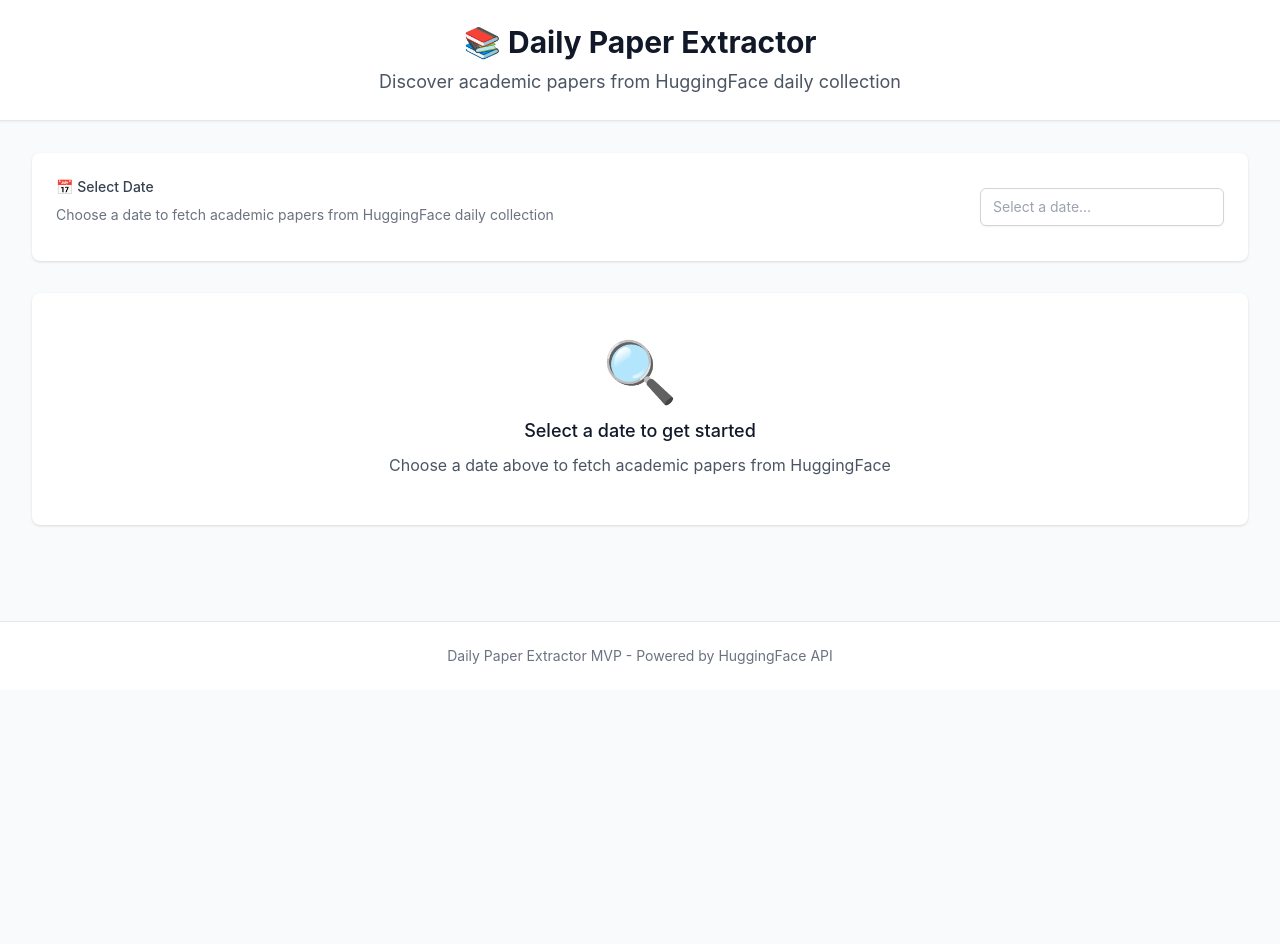
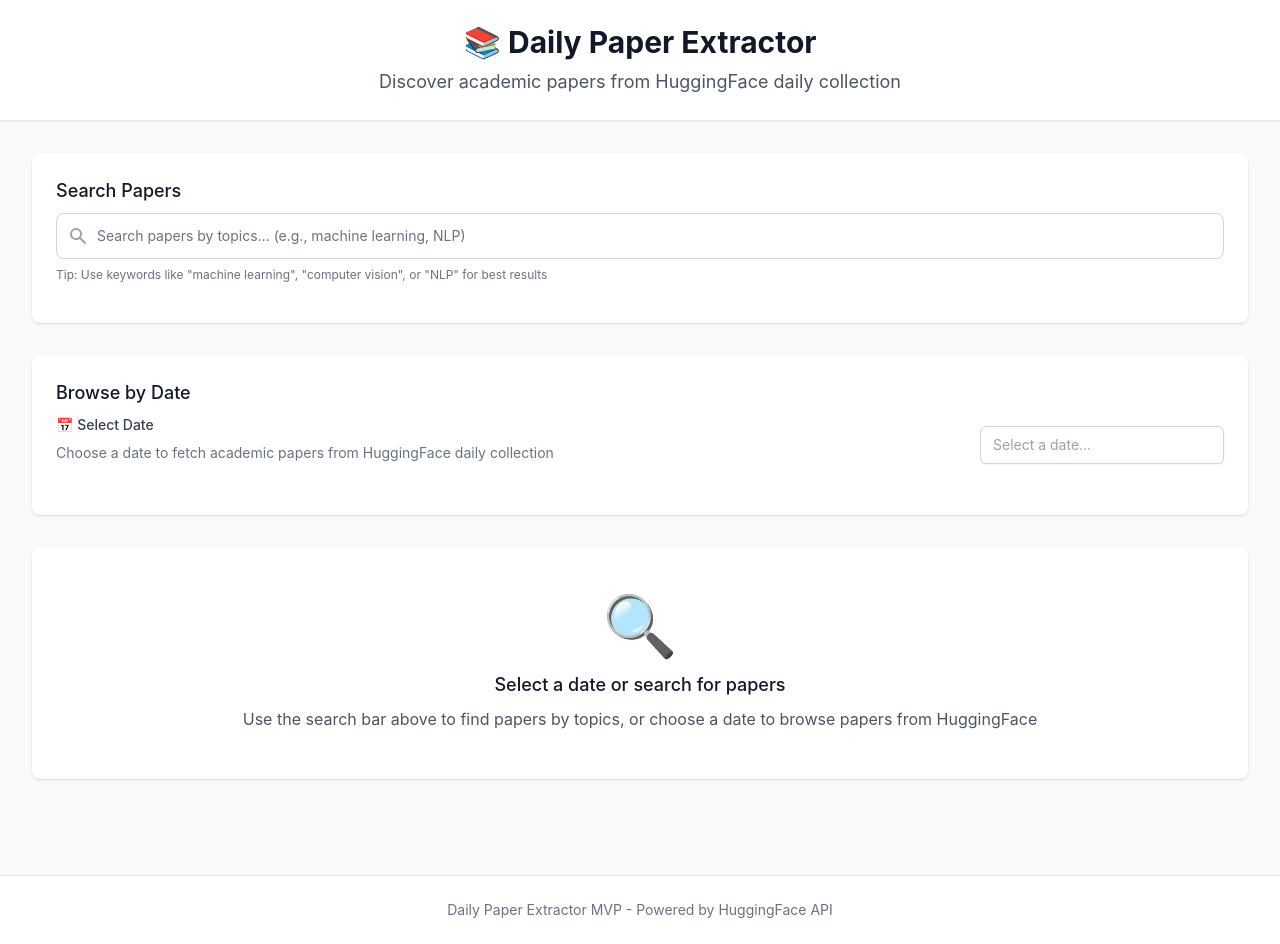
Before and after one commit to spotify2junkie/hf_ai, a React (Create React App) app in the folder frontend/: page / in a window 1280 px wide. Before the commit the page ends 800 px from the top, so only its background shows below. Built offline with nearby package versions, Linux system fonts and the light colour scheme; no server answers.

Commit message:
feat: integrate SearchResults component into App with proper state handling

```diff
--- a/frontend/src/App.tsx
+++ b/frontend/src/App.tsx
@@ -3,8 +3,11 @@ import DatePicker from './components/DatePicker';
 import PapersTable from './components/PapersTable';
 import LoadingSpinner from './components/LoadingSpinner';
 import ErrorBoundary from './components/ErrorBoundary';
+import SearchBar from './components/SearchBar';
+import SearchResults from './components/SearchResults';
 import { Paper, LoadingState } from './types';
 import PapersAPI from './services/api';
+import { useSearch } from './hooks/useSearch';
 import './App.css';
 
 function App() {
@@ -15,7 +18,25 @@ function App() {
   });
   const [selectedDate, setSelectedDate] = useState<Date | null>(null);
 
+  // Search functionality
+  const {
+    searchResponse,
+    isLoading: isSearching,
+    error: searchError,
+    performSearch,
+    clearSearch,
+    goToPage,
+    nextPage,
+    previousPage,
+  } = useSearch();
+
+  // Track if we're in search mode
+  const isSearchMode = searchResponse !== null || isSearching || searchError !== null;
+
   const handleDateSelect = async (date: Date) => {
+    // Clear search when switching to date mode
+    clearSearch();
+
     setSelectedDate(date);
 
     // Validate date
@@ -53,6 +74,17 @@ function App() {
     }
   };
 
+  const handleSearch = (query: string) => {
+    // Clear date-based results when searching
+    setPapers([]);
+    setLoadingState({ isLoading: false, error: null });
+    performSearch(query);
+  };
+
+  const handleClearSearch = () => {
+    clearSearch();
+  };
+
   const handleRetry = () => {
     if (selectedDate) {
       handleDateSelect(selectedDate);
@@ -78,13 +110,33 @@ function App() {
 
       {/* Main Content */}
       <main className="max-w-7xl mx-auto px-4 sm:px-6 lg:px-8 py-8">
+        {/* Search Bar Section */}
+        <div className="bg-white rounded-lg shadow p-6 mb-8">
+          <div className="mb-4">
+            <h2 className="text-lg font-medium text-gray-900 mb-2">
+              Search Papers
+            </h2>
+            <SearchBar
+              onSearch={handleSearch}
+              onClear={handleClearSearch}
+              isLoading={isSearching}
+              disabled={loadingState.isLoading}
+            />
+          </div>
+        </div>
+
         {/* Date Selection */}
         <div className="bg-white rounded-lg shadow p-6 mb-8">
-          <DatePicker
-            selectedDate={selectedDate}
-            onDateSelect={handleDateSelect}
-            disabled={loadingState.isLoading}
-          />
+          <div className="mb-4">
+            <h2 className="text-lg font-medium text-gray-900 mb-2">
+              Browse by Date
+            </h2>
+            <DatePicker
+              selectedDate={selectedDate}
+              onDateSelect={handleDateSelect}
+              disabled={loadingState.isLoading || isSearching}
+            />
+          </div>
         </div>
 
         {/* Loading State */}
@@ -94,8 +146,47 @@ function App() {
           </div>
         )}
 
-        {/* Error State */}
-        {loadingState.error && (
+        {/* Search Loading State */}
+        {isSearching && (
+          <div className="bg-white rounded-lg shadow p-6 mb-8">
+            <LoadingSpinner />
+            <p className="text-center text-sm text-gray-600 mt-4">
+              Searching papers...
+            </p>
+          </div>
+        )}
+
+        {/* Search Error State */}
+        {searchError && !isSearching && (
+          <div className="bg-red-50 border border-red-200 rounded-lg p-6 mb-8">
+            <div className="flex items-center">
+              <div className="flex-shrink-0">
+                <span className="text-red-400 text-xl">⚠️</span>
+              </div>
+              <div className="ml-3 flex-1">
+                <h3 className="text-sm font-medium text-red-800">
+                  Error searching papers
+                </h3>
+                <p className="mt-1 text-sm text-red-700">
+                  {searchError}
+                </p>
+              </div>
+            </div>
+          </div>
+        )}
+
+        {/* Search Results */}
+        {searchResponse && !isSearching && !searchError && (
+          <SearchResults
+            searchResponse={searchResponse}
+            onPageChange={goToPage}
+            onPrevious={previousPage}
+            onNext={nextPage}
+          />
+        )}
+
+        {/* Date-based Error State */}
+        {loadingState.error && !isSearchMode && (
           <div className="bg-red-50 border border-red-200 rounded-lg p-6 mb-8">
             <div className="flex items-center">
               <div className="flex-shrink-0">
@@ -123,8 +214,8 @@ function App() {
           </div>
         )}
 
-        {/* Results */}
-        {papers.length > 0 && !loadingState.isLoading && (
+        {/* Date-based Results */}
+        {papers.length > 0 && !loadingState.isLoading && !isSearchMode && (
           <div className="bg-white rounded-lg shadow">
             <div className="px-6 py-4 border-b border-gray-200">
               <h2 className="text-lg font-medium text-gray-900">
@@ -140,8 +231,8 @@ function App() {
           </div>
         )}
 
-        {/* Empty State */}
-        {papers.length === 0 && !loadingState.isLoading && !loadingState.error && selectedDate && (
+        {/* Date-based Empty State */}
+        {papers.length === 0 && !loadingState.isLoading && !loadingState.error && selectedDate && !isSearchMode && (
           <div className="bg-white rounded-lg shadow p-12 text-center">
             <span className="text-6xl mb-4 block">📄</span>
             <h3 className="text-lg font-medium text-gray-900 mb-2">
@@ -159,14 +250,14 @@ function App() {
         )}
 
         {/* Welcome State */}
-        {!selectedDate && !loadingState.isLoading && (
+        {!selectedDate && !loadingState.isLoading && !isSearchMode && (
           <div className="bg-white rounded-lg shadow p-12 text-center">
             <span className="text-6xl mb-4 block">🔍</span>
             <h3 className="text-lg font-medium text-gray-900 mb-2">
-              Select a date to get started
+              Select a date or search for papers
             </h3>
             <p className="text-gray-600">
-              Choose a date above to fetch academic papers from HuggingFace
+              Use the search bar above to find papers by topics, or choose a date to browse papers from HuggingFace
             </p>
           </div>
         )}
```
